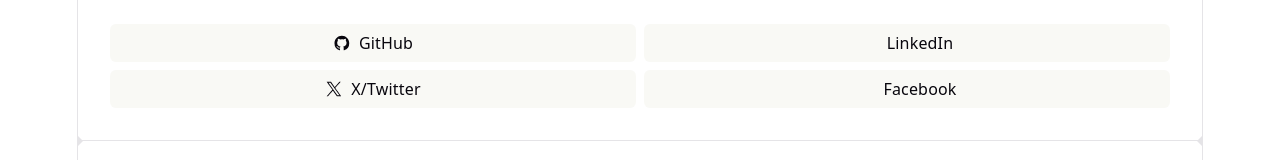
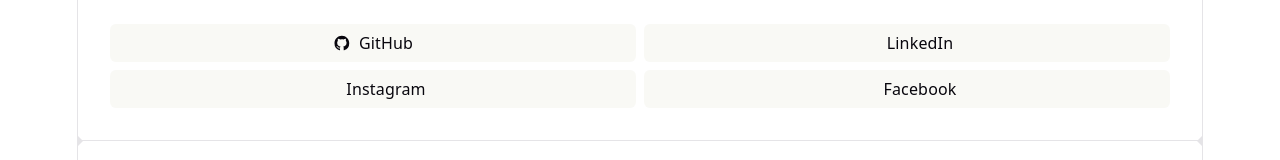
Before and after one commit to GraberMN/TennisClash_Website, a React (Vite) app: page / in a window 1280 px wide. Shown: the part 1141-1301 px from the top of the page. Built offline with nearby package versions, Linux system fonts and the light colour scheme.

Commit message:
Updated all mySocials links

```diff
--- a/src/App.jsx
+++ b/src/App.jsx
@@ -83,7 +83,6 @@
             </li>
           </ul>
         </div>
-
         <div id="mySocials">
           <svg id="icon2" role="presentation" aria-hidden="true">
             <use href="/creatorIcon.svg"></use>
@@ -92,7 +91,7 @@
           <p>Mateo Graber</p>
           <ul>
             <li>
-              <a href="https://github.com/vitejs/vite" target="_blank">
+              <a href="https://github.com/GraberMN" target="_blank">
                 <svg
                   className="button-icon"
                   role="presentation"
@@ -104,7 +103,7 @@
               </a>
             </li>
             <li>
-              <a href="https://chat.vite.dev/" target="_blank">
+              <a href="https://www.linkedin.com/in/mateo-g-33a20230b/" target="_blank">
                 <svg
                   className="button-icon"
                   role="presentation"
@@ -116,19 +115,19 @@
               </a>
             </li>
             <li>
-              <a href="https://x.com/vite_js" target="_blank">
+              <a href="https://www.instagram.com/mayothebrotho" target="_blank">
                 <svg
                   className="button-icon"
                   role="presentation"
                   aria-hidden="true"
                 >
-                  <use href="/icons.svg#x-icon"></use>
+                  <use href="/instagramLogo.svg"></use>
                 </svg>
-                X/Twitter
+                Instagram
               </a>
             </li>
             <li>
-              <a href="https://bsky.app/profile/vite.dev" target="_blank">
+              <a href="https://www.facebook.com/profile.php?id=100086580240269" target="_blank">
                 <svg
                   className="button-icon"
                   role="presentation"
```
Also changed, not shown: 1 other file (tests, documents, lock files or other folders). Lines whose indentation alone changed are shown as unchanged.
